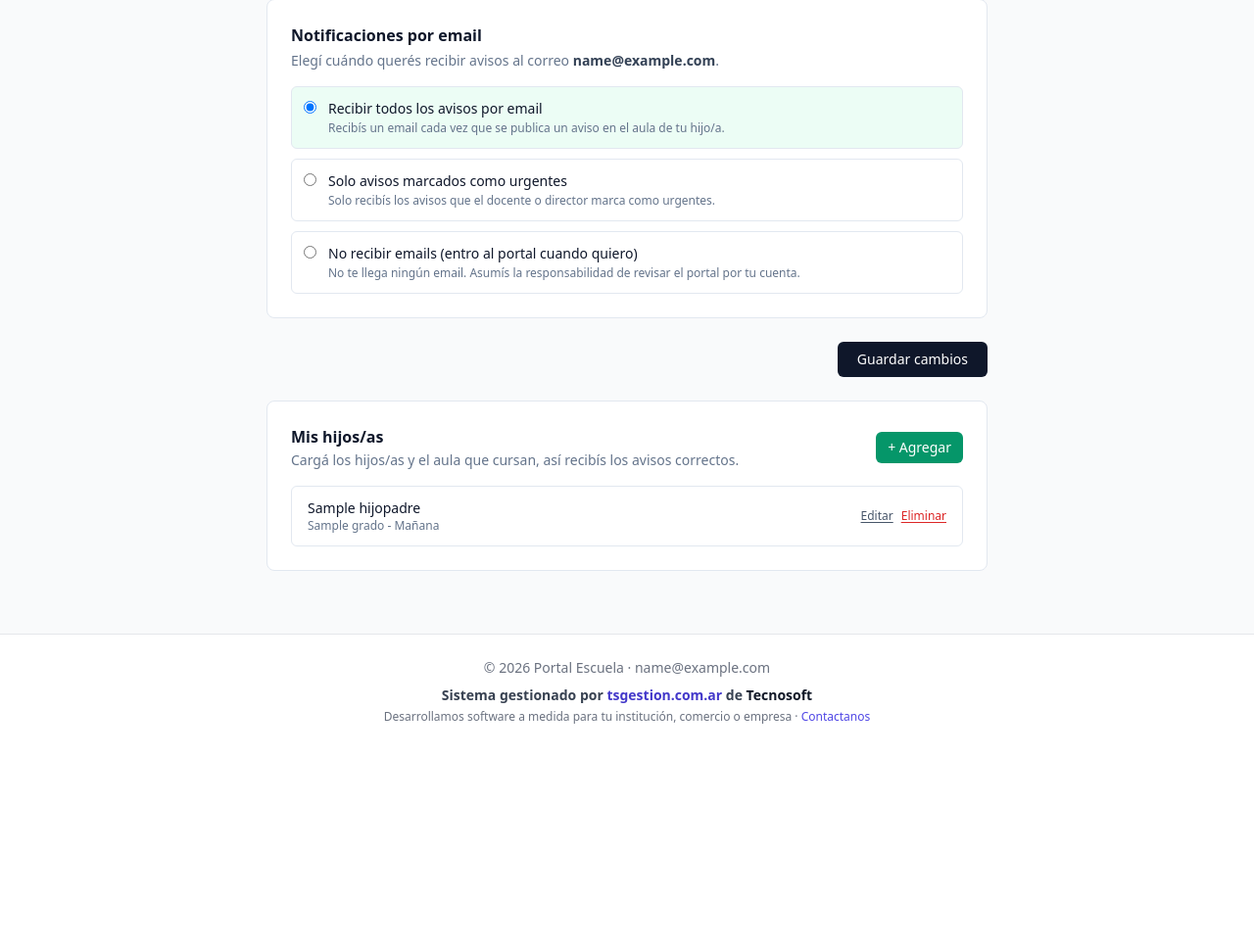
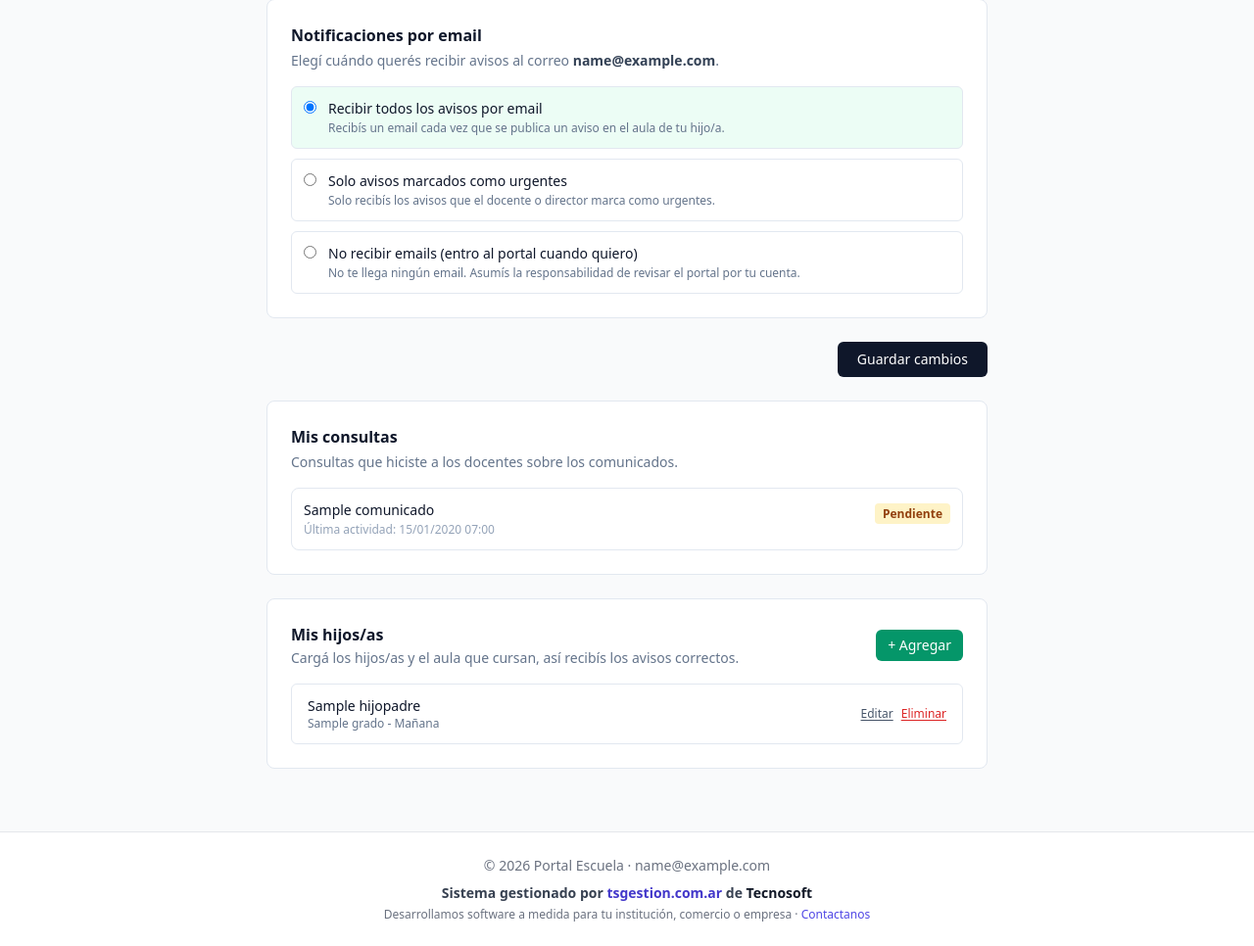
Before and after one commit to envermm-sudo/escuela, a Django app: page /mi-cuenta/ in a window 1280 px wide. Shown: the part 524-1490 px from the top of the page at 98% size. Before the commit the page ends 1263 px from the top, so only its background shows below. Run offline with Django 5.2, Linux system fonts and the light colour scheme; a user stored in the database is signed in; tables that the repository leaves empty hold one stand-in row (values such as "Sample post"); grey boxes marked "Sample" are stand-in pictures; some libraries are stand-ins or nearby versions.

Commit message:
Agregar emails de consultas, contador de pendientes y Mis consultas del padre

```diff
--- a/comunicacion/templates/comunicacion/mi_cuenta.html
+++ b/comunicacion/templates/comunicacion/mi_cuenta.html
@@ -107,6 +107,36 @@
     </div>
   </form>
 
+  <section class="bg-white border border-slate-200 rounded-lg p-5 sm:p-6 mt-6">
+    <h2 class="text-base font-semibold text-slate-900 mb-1">Mis consultas</h2>
+    <p class="text-sm text-slate-500 mb-4">Consultas que hiciste a los docentes sobre los comunicados.</p>
+
+    {% if consultas_padre %}
+    <div class="space-y-2">
+      {% for c in consultas_padre %}
+      <a href="{% url 'comunicacion:consulta_hilo' c.comunicado.pk %}"
+         class="block border border-slate-200 rounded-lg p-3 hover:border-indigo-300 transition">
+        <div class="flex items-start justify-between gap-3">
+          <div class="flex-1 min-w-0">
+            <p class="text-sm font-medium text-slate-900 truncate">{{ c.comunicado.titulo }}</p>
+            <p class="text-xs text-slate-400 mt-0.5">Última actividad: {{ c.actualizada|date:"d/m/Y H:i" }}</p>
+          </div>
+          <div class="shrink-0">
+            {% if c.estado == 'pendiente' %}
+            <span class="text-xs px-2 py-0.5 bg-amber-100 text-amber-800 rounded font-semibold">Pendiente</span>
+            {% else %}
+            <span class="text-xs px-2 py-0.5 bg-emerald-100 text-emerald-800 rounded font-semibold">Respondida</span>
+            {% endif %}
+          </div>
+        </div>
+      </a>
+      {% endfor %}
+    </div>
+    {% else %}
+    <p class="text-sm text-slate-400 italic">Todavía no hiciste ninguna consulta.</p>
+    {% endif %}
+  </section>
+
   <!-- MIS HIJOS (fuera del form principal) -->
   <section class="bg-white border border-slate-200 rounded-lg p-5 sm:p-6 mt-6">
     <div class="flex items-center justify-between mb-4">
--- a/comunicacion/views.py
+++ b/comunicacion/views.py
@@ -435,6 +435,8 @@ def galeria_detalle_publica_view(request, pk):
 @login_required(login_url='comunicacion:login_padre')
 def mi_cuenta_padre_view(request):
     """Página principal donde el padre edita sus datos, hijos y notificaciones."""
+    from .models import ConsultaComunicado
+
     try:
         perfil = request.user.perfil_padre
     except PerfilPadre.DoesNotExist:
@@ -470,10 +472,17 @@ def mi_cuenta_padre_view(request):
         return redirect('comunicacion:mi_cuenta')
 
     hijos = perfil.hijos.select_related('grado').order_by('nombre')
+    consultas_padre = (
+        ConsultaComunicado.objects
+        .filter(padre=request.user)
+        .select_related('comunicado')
+        .order_by('-actualizada')
+    )
     return render(request, 'comunicacion/mi_cuenta.html', {
         'perfil': perfil,
         'hijos': hijos,
         'opciones_notif': NOTIF_PADRE_CHOICES,
+        'consultas_padre': consultas_padre,
     })
 
 
@@ -644,6 +653,12 @@ def consulta_hilo_view(request, pk):
             # Al escribir el padre, el hilo vuelve a pendiente
             consulta.estado = 'pendiente'
             consulta.save(update_fields=['estado', 'actualizada'])
+            # Notificar al docente por email (async, no bloquea)
+            from .emails import notificar_consulta_al_docente
+            try:
+                notificar_consulta_al_docente(consulta)
+            except Exception:
+                pass
             messages.success(request, 'Tu consulta fue enviada al docente.')
             return redirect('comunicacion:consulta_hilo', pk=pk)
 
--- a/staff/context_processors.py
+++ b/staff/context_processors.py
@@ -2,10 +2,23 @@ from .permissions import es_directivo_o_preceptor, get_perfil_docente
 
 
 def staff_context(request):
-    """Contexto global del panel staff: rol del usuario."""
+    """Contexto global del panel staff: rol del usuario y contadores."""
     if not request.user.is_authenticated:
         return {}
+
+    consultas_pendientes_count = 0
+    if request.user.is_staff and request.path.startswith('/staff/'):
+        try:
+            from comunicacion.models import ConsultaComunicado
+            qs = ConsultaComunicado.objects.filter(estado='pendiente')
+            if not request.user.is_superuser:
+                qs = qs.filter(comunicado__autor=request.user)
+            consultas_pendientes_count = qs.count()
+        except Exception:
+            consultas_pendientes_count = 0
+
     return {
         'es_directivo': es_directivo_o_preceptor(request.user),
         'perfil_actual': get_perfil_docente(request.user),
+        'consultas_pendientes_count': consultas_pendientes_count,
     }
--- a/staff/views.py
+++ b/staff/views.py
@@ -1434,6 +1434,12 @@ def consulta_detalle(request, pk):
                 )
                 consulta.estado = 'respondida'
                 consulta.save(update_fields=['estado', 'actualizada'])
+                # Notificar al padre por email (async, no bloquea)
+                from comunicacion.emails import notificar_respuesta_al_padre
+                try:
+                    notificar_respuesta_al_padre(consulta)
+                except Exception:
+                    pass
                 messages.success(request, 'Respuesta enviada.')
             return redirect('staff:consulta_detalle', pk=pk)
 
```
Also changed, not shown: comunicacion/emails.py (+65 -0 lines), comunicacion/templates/emails/consulta_nueva_docente.html (added, +25 -0 lines), comunicacion/templates/emails/consulta_respuesta_padre.html (added, +25 -0 lines).
